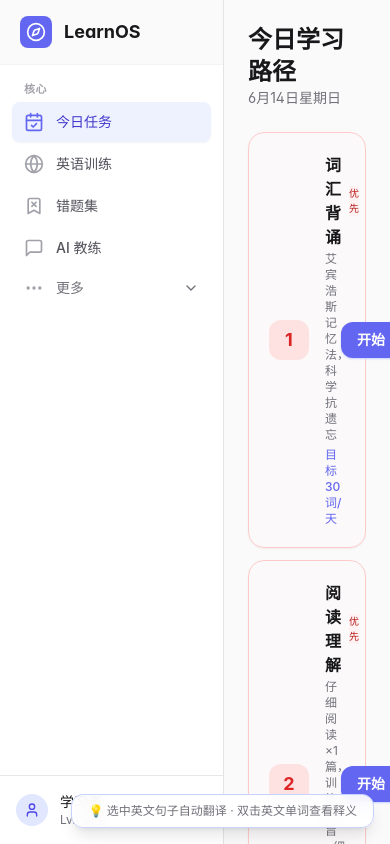
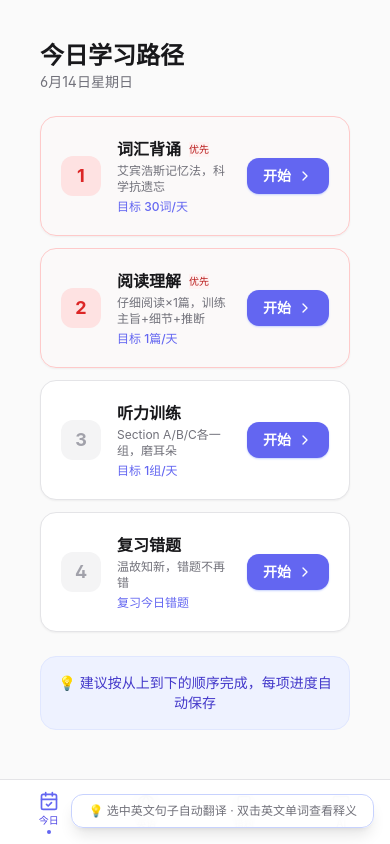
Before and after one commit to Mr-zhou-jan/learnos, a Next.js app: page /today in a window 390 px wide. Built offline with nearby package versions, Linux system fonts and the light colour scheme.

Commit message:
Phase 2.3: 移动端适配 — 底部TabBar + 响应式布局（md断点）+ safe-area

```diff
--- a/src/app/(dashboard)/layout.tsx
+++ b/src/app/(dashboard)/layout.tsx
@@ -8,15 +8,13 @@ import ClickTranslate from "@/components/english/ClickTranslate";
 import ErrorBoundary from "@/components/shared/ErrorBoundary";
 import { getCurrentUser, logout } from "@/lib/user-store";
 
-// 主菜单：用户最常用的 4 项
+// 桌面侧边栏
 const PRIMARY_NAV = [
   { href: "/today", label: "今日任务", icon: CalendarCheck },
   { href: "/english", label: "英语训练", icon: Globe },
   { href: "/error-book", label: "错题集", icon: BookmarkX },
   { href: "/coach", label: "AI 教练", icon: MessageSquare },
 ];
-
-// 更多菜单：其余所有页面
 const MORE_NAV = [
   { href: "/cockpit", label: "驾驶舱", icon: LayoutDashboard },
   { href: "/goals", label: "学习目标", icon: Target },
@@ -26,15 +24,23 @@ const MORE_NAV = [
   { href: "/evaluation", label: "掌握度评估", icon: GraduationCap },
 ];
 
+// 移动端底部TabBar
+const MOBILE_TABS = [
+  { href: "/today", label: "今日", icon: CalendarCheck },
+  { href: "/english", label: "英语", icon: Globe },
+  { href: "/error-book", label: "错题", icon: BookmarkX },
+  { href: "/coach", label: "AI", icon: MessageSquare },
+];
+
 export default function DashboardLayout({ children }: { children: React.ReactNode }) {
   const pathname = usePathname();
   const router = useRouter();
   const user = getCurrentUser();
   const [showMore, setShowMore] = useState(false);
+  const [mobileMenuOpen, setMobileMenuOpen] = useState(false);
 
   const isActive = (href: string) => pathname === href || pathname.startsWith(href + "/");
 
-  // 导出全部学习数据
   const handleExport = () => {
     const data: Record<string, any> = {};
     for (let i = 0; i < localStorage.length; i++) {
@@ -50,55 +56,43 @@ export default function DashboardLayout({ children }: { children: React.ReactNod
     a.click(); URL.revokeObjectURL(url);
   };
 
-  const NavLink = ({ href, label, icon: Icon }: { href: string; label: string; icon: any }) => (
-    <Link key={href} href={href}
-      className={cn("flex items-center gap-3 px-3 py-2.5 rounded-lg text-sm font-medium transition-all duration-200",
-        isActive(href)
-          ? "bg-primary-50 text-primary-700 shadow-sm"
-          : "text-zinc-600 hover:bg-zinc-100 hover:text-zinc-900")}>
-      <Icon className={cn("w-5 h-5 transition-colors", isActive(href) ? "text-primary-500" : "text-zinc-400")} />
-      {label}
-    </Link>
-  );
-
-  return (
-    <div className="flex h-screen bg-zinc-50">
-      {/* 瘦身侧边栏 */}
-      <aside className="w-56 bg-white border-r border-zinc-200 flex flex-col">
-        {/* Logo */}
+  // 桌面侧边栏
+  const DesktopSidebar = () => (
+    <aside className="w-56 bg-white border-r border-zinc-200 flex flex-col h-full">
       <Link href="/today" className="flex items-center gap-3 px-5 py-4 border-b border-zinc-100 hover:bg-zinc-50 transition-colors">
         <div className="w-8 h-8 rounded-lg bg-primary-500 flex items-center justify-center">
           <Compass className="w-5 h-5 text-white" />
         </div>
         <span className="font-bold text-lg text-zinc-900">LearnOS</span>
       </Link>
-
-        {/* 主导航 */}
       <nav className="flex-1 px-3 py-4 overflow-y-auto space-y-0.5">
         <p className="px-3 mb-1 text-[11px] font-semibold text-zinc-400 uppercase tracking-wider">核心</p>
-          {PRIMARY_NAV.map(item => <NavLink key={item.href} {...item} />)}
-
-          {/* 更多菜单 */}
+        {PRIMARY_NAV.map(item => (
+          <Link key={item.href} href={item.href}
+            className={cn("flex items-center gap-3 px-3 py-2.5 rounded-lg text-sm font-medium transition-all duration-200",
+              isActive(item.href) ? "bg-primary-50 text-primary-700 shadow-sm" : "text-zinc-600 hover:bg-zinc-100 hover:text-zinc-900")}>
+            <item.icon className={cn("w-5 h-5", isActive(item.href) ? "text-primary-500" : "text-zinc-400")} />{item.label}
+          </Link>
+        ))}
         <div className="mt-4">
-            <button
-              onClick={() => setShowMore(!showMore)}
-              className="flex items-center justify-between w-full px-3 py-2 rounded-lg text-sm font-medium text-zinc-500 hover:bg-zinc-100 hover:text-zinc-700 transition-all duration-200"
-            >
-              <span className="flex items-center gap-3">
-                <Ellipsis className="w-5 h-5 text-zinc-400" />
-                更多
-              </span>
+          <button onClick={() => setShowMore(!showMore)}
+            className="flex items-center justify-between w-full px-3 py-2 rounded-lg text-sm font-medium text-zinc-500 hover:bg-zinc-100 hover:text-zinc-700 transition-all duration-200">
+            <span className="flex items-center gap-3"><Ellipsis className="w-5 h-5 text-zinc-400" />更多</span>
             <ChevronDown className={cn("w-4 h-4 transition-transform duration-200", showMore && "-rotate-180")} />
           </button>
           {showMore && (
             <div className="mt-1 ml-2 border-l-2 border-zinc-100 pl-2 space-y-0.5 animate-slide-up">
-                {MORE_NAV.map(item => <NavLink key={item.href} {...item} />)}
+              {MORE_NAV.map(item => (
+                <Link key={item.href} href={item.href}
+                  className={cn("flex items-center gap-3 px-3 py-2.5 rounded-lg text-sm font-medium transition-all duration-200",
+                    isActive(item.href) ? "bg-primary-50 text-primary-700" : "text-zinc-600 hover:bg-zinc-100 hover:text-zinc-900")}>
+                  <item.icon className={cn("w-5 h-5", isActive(item.href) ? "text-primary-500" : "text-zinc-400")} />{item.label}
+                </Link>
+              ))}
             </div>
           )}
         </div>
       </nav>
-
-        {/* 用户信息 */}
       <div className="border-t p-4 flex items-center gap-3">
         <div className="w-8 h-8 rounded-full bg-primary-100 flex items-center justify-center">
           <User className="w-4 h-4 text-primary-600" />
@@ -107,22 +101,49 @@ export default function DashboardLayout({ children }: { children: React.ReactNod
           <p className="text-sm font-medium truncate">{user?.name || "学习者"}</p>
           <p className="text-xs text-zinc-500 truncate">{user?.email || "Lv.1 新生"}</p>
         </div>
-          <button onClick={handleExport}
-            className="p-1.5 rounded-lg hover:bg-primary-50 text-zinc-400 hover:text-primary-500 transition-colors"
-            title="导出学习数据">
+        <button onClick={handleExport} className="p-1.5 rounded-lg hover:bg-primary-50 text-zinc-400 hover:text-primary-500 transition-colors" title="导出数据">
           <Download className="w-3.5 h-3.5" />
         </button>
-          <button onClick={() => { logout(); router.push("/"); }}
-            className="p-1.5 rounded-lg hover:bg-red-50 text-zinc-400 hover:text-red-500 transition-colors"
-            title="切换账号">
+        <button onClick={() => { logout(); router.push("/"); }} className="p-1.5 rounded-lg hover:bg-red-50 text-zinc-400 hover:text-red-500 transition-colors" title="切换账号">
           <LogOut className="w-3.5 h-3.5" />
         </button>
       </div>
     </aside>
+  );
 
-      <main className="flex-1 overflow-auto">
-        <ErrorBoundary><div className="animate-fade-in">{children}</div></ErrorBoundary>
+  // 移动端底部TabBar
+  const MobileTabBar = () => (
+    <nav className="fixed bottom-0 left-0 right-0 bg-white border-t border-zinc-200 z-50 safe-area-bottom">
+      <div className="flex items-center justify-around h-16">
+        {MOBILE_TABS.map(tab => {
+          const active = isActive(tab.href);
+          return (
+            <Link key={tab.href} href={tab.href}
+              className={cn("flex flex-col items-center justify-center gap-0.5 flex-1 h-full transition-colors",
+                active ? "text-primary-600" : "text-zinc-400")}>
+              <tab.icon className={cn("w-5 h-5", active && "text-primary-500")} />
+              <span className="text-[10px] font-medium">{tab.label}</span>
+              {active && <div className="w-1 h-1 rounded-full bg-primary-500" />}
+            </Link>
+          );
+        })}
+      </div>
+    </nav>
+  );
+
+  return (
+    <div className="flex h-screen bg-zinc-50">
+      {/* 桌面侧边栏 */}
+      <div className="hidden md:flex h-full"><DesktopSidebar /></div>
+
+      {/* 主内容 */}
+      <main className="flex-1 overflow-auto pb-16 md:pb-0">
+        <ErrorBoundary><div className="animate-fade-in p-4 md:p-6">{children}</div></ErrorBoundary>
       </main>
+
+      {/* 移动端底部TabBar */}
+      <div className="md:hidden"><MobileTabBar /></div>
+
       <ClickTranslate />
     </div>
   );
--- a/src/app/globals.css
+++ b/src/app/globals.css
@@ -163,4 +163,5 @@
 @layer utilities {
   .text-balance { text-wrap: balance; }
   .animate-spin-slow { animation: spin-slow 3s linear infinite; }
+  .safe-area-bottom { padding-bottom: env(safe-area-inset-bottom, 0px); }
 }
```
Lines whose indentation alone changed are shown as unchanged.
